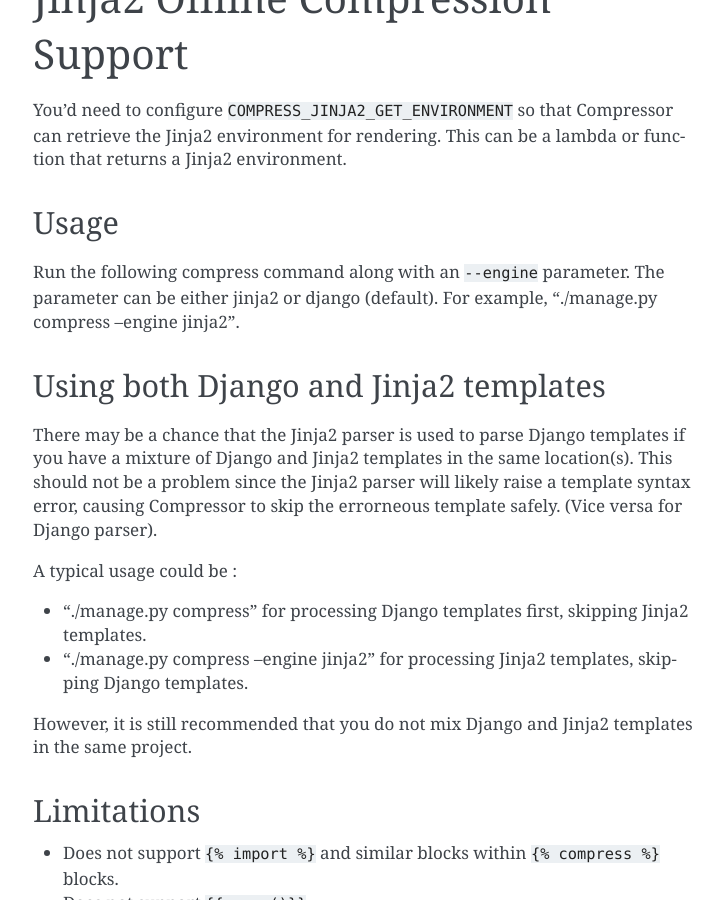
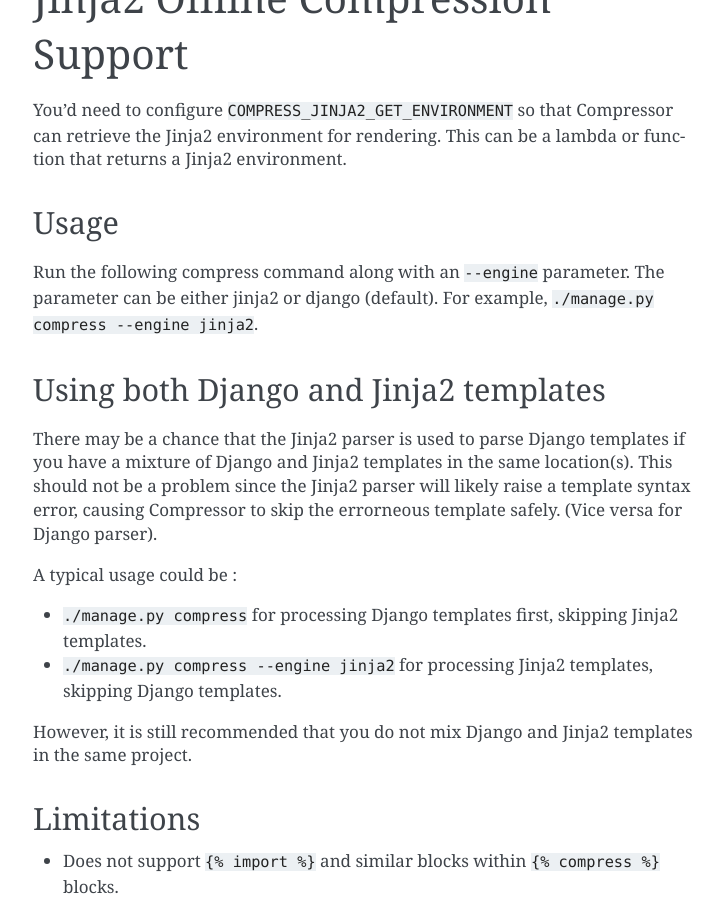
Before and after one commit to MichaelMatschiner/django-compressor, a Sphinx documentation site: the page built from docs/jinja2.txt, in a window 1280 px wide and 900 px high, scrolled down 929 px. Shown: the whole window, without its empty margins (387-1110 px from the left). Built offline with Sphinx 7.4.7, drawn with Linux system fonts in a browser that asks for light colours.

```diff
--- a/docs/jinja2.txt
+++ b/docs/jinja2.txt
@@ -48,7 +48,7 @@ Usage
 -----
 Run the following compress command along with an ``--engine`` parameter. The
 parameter can be either jinja2 or django (default). For example,
-"./manage.py compress --engine jinja2".
+``./manage.py compress --engine jinja2``.
 
 Using both Django and Jinja2 templates
 --------------------------------------
@@ -60,9 +60,9 @@ template safely. (Vice versa for Django parser).
 
 A typical usage could be :
 
-- "./manage.py compress" for processing Django templates first, skipping
+- ``./manage.py compress`` for processing Django templates first, skipping
   Jinja2 templates.
-- "./manage.py compress --engine jinja2" for processing Jinja2 templates,
+- ``./manage.py compress --engine jinja2`` for processing Jinja2 templates,
   skipping Django templates.
 
 However, it is still recommended that you do not mix Django and Jinja2
```
